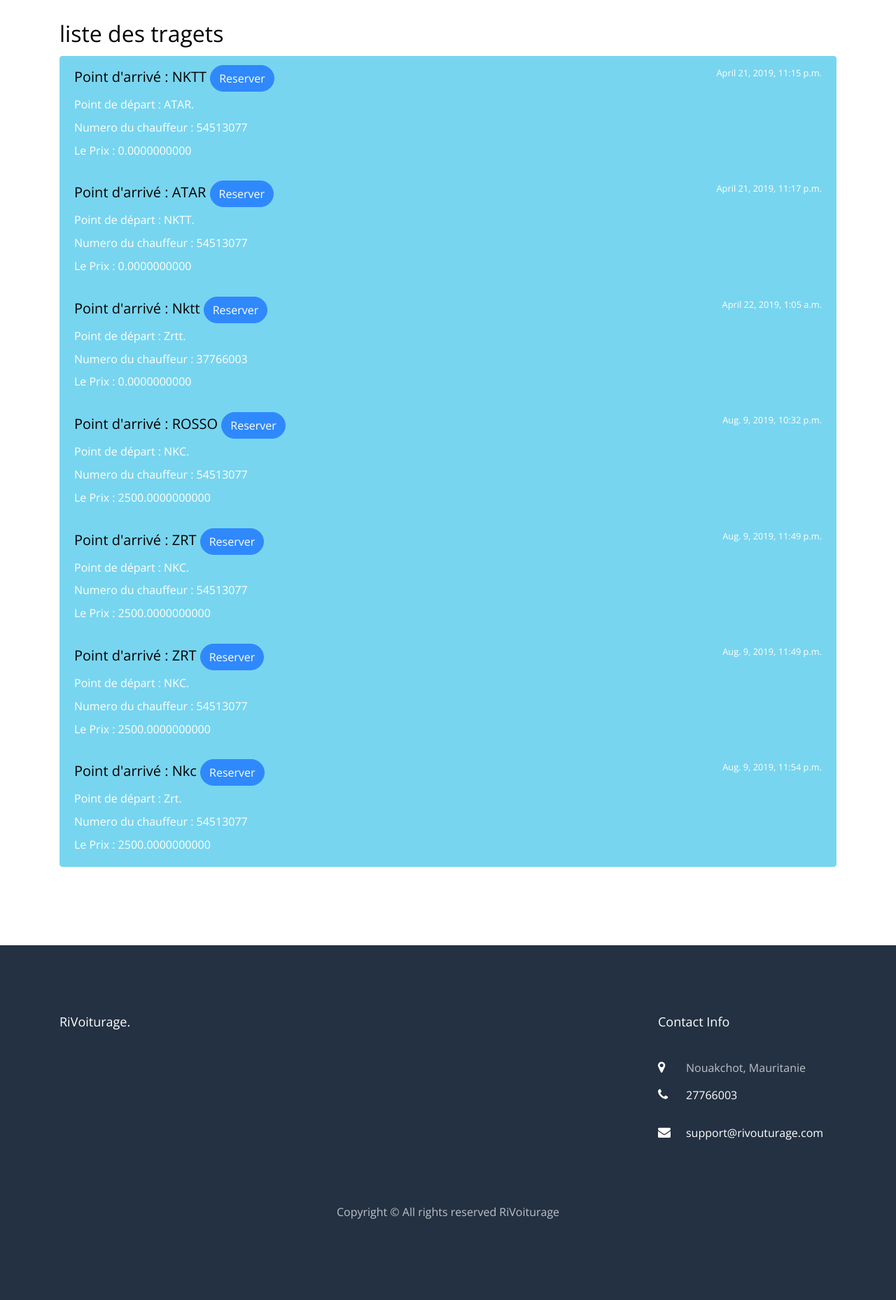
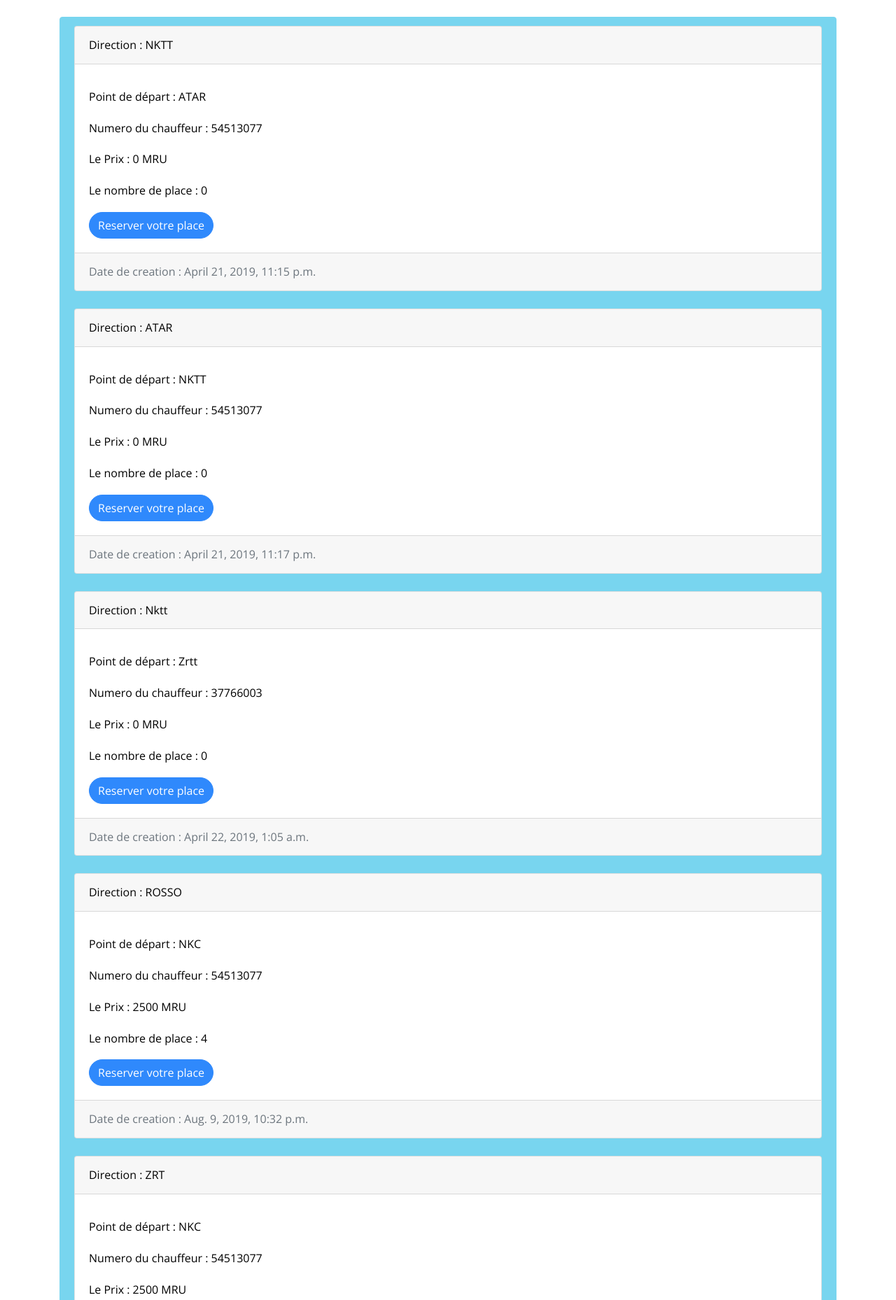
Before and after one commit to Hadramy116/RiVoiturageApp, a Django app: page /dashClient in a window 1280 px wide. Shown: the part 88-1946 px from the top of the page at 70% size. Run offline with Django 3.2, Linux system fonts and the light colour scheme; a user stored in the database is signed in; data comes from the database, SQL or seed files in the repository; both versions use the stored data as it was after the commit; some libraries are stand-ins or nearby versions; some web fonts are replaced.

Commit message:
review code dash client , chauffeur ...

```diff
--- a/CoVoiturage/settings.py
+++ b/CoVoiturage/settings.py
@@ -12,7 +12,7 @@ BASE_DIR = os.path.dirname(os.path.dirname(os.path.abspath(__file__)))
 SECRET_KEY = 'f6j6c&*i4bj21e-)u=t8)gg!9^42yf#3h9iyj#uia5&fi9b^!o'
 
 # SECURITY WARNING: don't run with debug turned on in production!
-DEBUG = True
+DEBUG = False
 
 ALLOWED_HOSTS = []
 
--- a/riVoiturage/models.py
+++ b/riVoiturage/models.py
@@ -11,7 +11,7 @@ class Voiture(models.Model):
     )
 
     marque = models.CharField(max_length=10, blank=True, null=True)
-    matricule = models.IntegerField()
+    matricule = models.CharField(max_length=10, blank=True, null=True)
     carburant = models.CharField(
         max_length=10,
         choices=CARBURANT,
@@ -19,6 +19,7 @@ class Voiture(models.Model):
         null=True,
     )
     capacite = models.IntegerField()
+
 
 
 class Chauffeur(models.Model):
@@ -39,7 +40,9 @@ class Traget(models.Model):
         on_delete=models.CASCADE
     )
     date=models.DateTimeField(default=datetime.now, blank=True)
-    prix  = models.DecimalField( max_digits=19, decimal_places=10)
+    prix  = models.DecimalField( max_digits=19, decimal_places=0)
+    nbplace = models.IntegerField()
+    iscompleted = models.BooleanField(default=False)
 
     def __str__(self):
         return self.point_depart
--- a/riVoiturage/templates/RiVoiturage/dashChauffeur.htm
+++ b/riVoiturage/templates/RiVoiturage/dashChauffeur.htm
@@ -1,10 +1,11 @@
 {% extends "RiVoiturage/layout.html"  %}
 {% block content %}
+
     <div class="container" >
              {% if messages  %}
                   {% for message in messages %}
                   <!-- Teal Alert -->
-                  <div class="alert alert-dismissible fade show g-bg-red g-color-white rounded-0" role="alert">
+                  <div  style="background:#F6D55C" class="alert alert-dismissible" role="alert">
                     <button type="button" class="close u-alert-close--light" data-dismiss="alert" aria-label="Close">
                       <span aria-hidden="true">×</span>
                     </button>
--- a/riVoiturage/templates/RiVoiturage/dashClient.html
+++ b/riVoiturage/templates/RiVoiturage/dashClient.html
@@ -6,7 +6,7 @@
              {% if messages  %}
                   {% for message in messages %}
                   <!-- Teal Alert -->
-                  <div class="alert alert-dismissible fade show g-bg-red g-color-white rounded-0" role="alert">
+                  <div style="background:#F6D55C"  class="alert alert-dismissible" role="alert">
                     <button type="button" class="close u-alert-close--light" data-dismiss="alert" aria-label="Close">
                       <span aria-hidden="true">×</span>
                     </button>
@@ -24,10 +24,38 @@
 
             {% endif %}
 
-    <h2> liste des tragets </h1>
-       <div class="list-group">
+
+
+       <div style="background:#ffff" class="list-group">
             {% for target in targets %}
-                <div  class="list-group-item list-group-item-action flex-column align-items-start active">
+                 <div  class="list-group-item list-group-item-action flex-column align-items-start active">
+                  <div style="color:black" class="card">
+                    <div class="card-header">
+                      Direction :  {{target.point_arrive }}
+                    </div>
+                    <div class="card-body">
+                      <h5 class="card-title"></h5>
+                      <p class="card-text">Point de départ :   {{target.point_depart}}</p>
+                      <p class="card-text">Numero du chauffeur :    {{target.chauffeur}}</p>
+                      <p class="card-text">Le Prix :     {{target.prix}} MRU</p>
+                      <p class="card-text">Le nombre de place :     {{target.nbplace}} </p>
+
+                      {% if target.iscompleted %}
+                              <p  class="btn btn-success">Complet</p>
+                      {% else %}
+
+                        <a href="/RiVoiturage/reserver/{{target.pk}}"  class="btn btn-primary">Reserver votre place</a>
+
+                      {% endif %}
+
+
+                    </div>
+                    <div class="card-footer text-muted">
+                        <p class="card-text">Date de creation :  {{target.date}}</p>
+                     </div>
+                  </div>
+                </div>
+                {% comment %} <div  class="list-group-item list-group-item-action flex-column align-items-start active">
                     <div class="d-flex w-90 justify-content-between">
                     <h5 class="mb-1">Point d'arrivé :   {{target.point_arrive }}
                         <a href="/RiVoiturage/reserver/{{ target.pk}}" class="btn btn-primary">Reserver</a>
@@ -38,7 +66,7 @@
                     <p class="mb-1">Numero du chauffeur :    {{target.chauffeur}} </p>
                     <p class="mb-1">Le Prix :    {{target.prix}} </p>
 
-                </div>
+                </div> {% endcomment %}
             {% endfor %}
     </div>
 </div>
--- a/riVoiturage/views.py
+++ b/riVoiturage/views.py
@@ -33,16 +33,17 @@ def dashChauffeur(request):
             if "create_tg" in request.POST:
                 if form.is_valid():
                     try:
-                        chauffeur= Chauffeur.objects.get(user=request.user)
                         if chauffeur.voiture == None:
                             messages.add_message(
-                                request, messages.ERROR,"Vous n'avez pas une voitures Merci d'ajouter votre voiture")
+                                request, messages.ERROR,"Vous n'avez pas une voiture Merci d'ajouter votre voiture")
                             return render(request, 'RiVoiturage/dashChauffeur.htm', locals())
                         tg = Traget(
                             point_depart=form.cleaned_data['point_depart'],
                             point_arrive=form.cleaned_data['point_darrive'],
-                            chauffeur=chauffeur
-                            )
+                            chauffeur=chauffeur,
+                            prix = form.cleaned_data['prix'],
+                            nbplace=form.cleaned_data['nbplace']
+                        )
                         tg.save()
                         messages.add_message(
                                 request, messages.ERROR,"Traget Creer avec succe !")
@@ -53,17 +54,21 @@ def dashChauffeur(request):
 
             if  "add_car" in request.POST:
                 if fromVoiture.is_valid():
-                    vr = Voiture(
-                        marque=fromVoiture.cleaned_data['marque'],
-                        matricule=fromVoiture.cleaned_data['matricule'],
-                        carburant = fromVoiture.cleaned_data['carburant'],
-                        capacite = fromVoiture.cleaned_data['capacite']
-                    )
-                    vr.save()
-                    chauffeur.voiture=vr
-                    chauffeur.save()
-                    messages.add_message(
-                                request, messages.SUCCESS,"Voiture ajouter avec success")
+                    try:
+                        vr = Voiture(
+                            marque=fromVoiture.cleaned_data['marque'],
+                            matricule=fromVoiture.cleaned_data['matricule'],
+                            carburant = fromVoiture.cleaned_data['carburant'],
+                            capacite = fromVoiture.cleaned_data['capacite']
+                        )
+                        vr.save()
+                        chauffeur.voiture=vr
+                        chauffeur.save()
+                        messages.add_message(
+                                    request, messages.SUCCESS,"Voiture ajouter avec success")
+                    except Exception:
+                        messages.add_message(
+                                    request, messages.SUCCESS,"Inpossible d'ajouter la voiture")
 
 
     return render(request, 'RiVoiturage/dashChauffeur.htm', locals())
@@ -174,7 +179,8 @@ def CreateTarget(request):
                    point_depart=form.cleaned_data['point_depart'],
                    point_arrive=form.cleaned_data['point_darrive'],
                    prix=form.cleaned_data['prix'],
-                   chauffeur=chauffeur
+                   chauffeur=chauffeur,
+                   nbplace = form.cleaned_data['nbplace']
                 )
             tg.save()
             return redirect(reverse('dashClient'))
@@ -223,25 +229,26 @@ def Ajouter(request):
 @login_required(login_url='connexion')
 def Reserver(request, id):
     tg = Traget.objects.get(pk=id)
+    client = Client.objects.get(user=request.user)
+    print(client.id)
+    try:
 
-    try:
-        client = Client.objects.get(user=request.user)
-        try :
-            if tg.client_set.get(user=request.user):
-                messages.add_message(request, messages.INFO, "Reservation effectuer deja !? ")
-                return redirect(reverse('dashClient'))
-        except Exception:
-            if len(tg.client_set.all()) <= 5  :
+        tg.client_set.get(pk=client.pk)
+        messages.add_message(request, messages.INFO, "Reservation effectuer déja !? ")
+        return redirect(reverse('dashClient'))
+    except Client.DoesNotExist as identifier:
+            if len(tg.client_set.all()) <= tg.nbplace  :
+
                 tg.client_set.add(client)
+                tg.nbplace = tg.nbplace - 1
+                if tg.nbplace == 0:
+                    tg.iscompleted = True
                 tg.save()
-                msg = "Reservsation passer avec success "
+                msg = "Reservsation passer avec success  "
                 messages.add_message(request, messages.INFO, msg)
                 return redirect(reverse('dashClient'))
             else:
-                messages.add_message(request, messages.INFO, "Chercher un autre traget")
+
+                messages.add_message(request, messages.INFO, "Désolée le nombre de place reservé pour sont fini !")
                 return redirect(reverse('dashClient'))
-
-    except Client.DoesNotExist:
-        #raise Http404("Client does not exist !!!")
-        HttpResponse("Client does not exist !!!")
-    return render(request, 'RiVoditurage/reserver.html', tg)
+    return redirect(reverse('dashClient'))
```
Also changed, not shown: riVoiturage/forms.py (+10 -0 lines), db.sqlite3, riVoiturage/migrations/0003_auto_20190809_2200.py (added), riVoiturage/migrations/0004_auto_20190809_2204.py (added), riVoiturage/migrations/0005_auto_20190809_2234.py (added).
